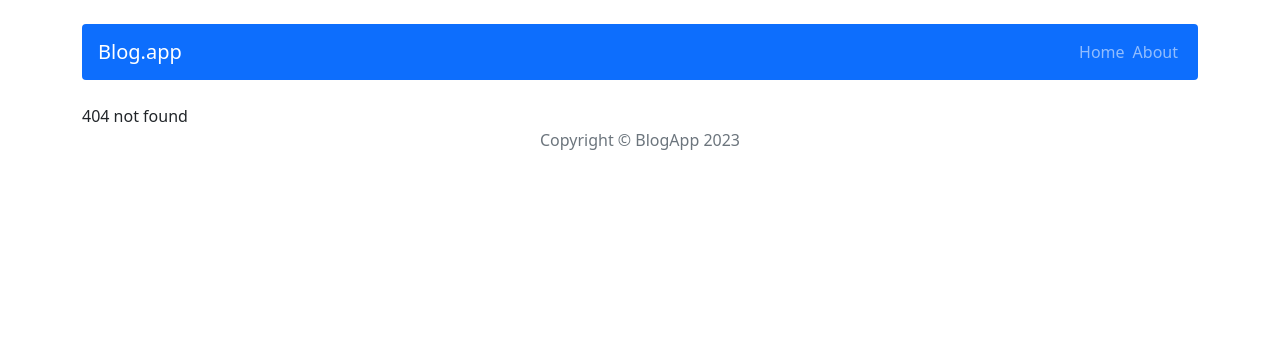
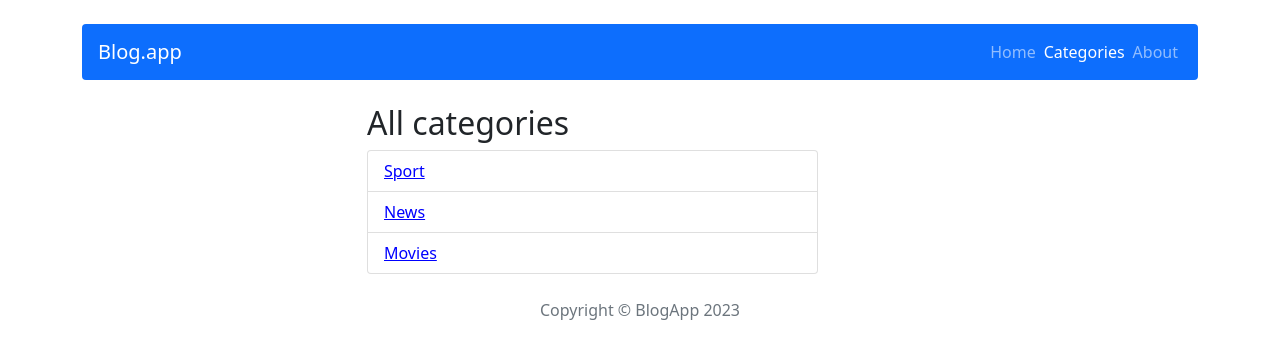
Before and after one commit to Adriannan23/react-blog, a React (Create React App) app: page /categories in a window 1280 px wide. Before the commit this address had no page. Shown: the top 358 px of the page. Built offline with nearby package versions, Linux system fonts and the light colour scheme.

Commit message:
add category section

```diff
--- a/src/App.js
+++ b/src/App.js
@@ -9,6 +9,7 @@ import { Container } from 'react-bootstrap'
 import Header from './components/views/Header/Header';
 import Footer from './components/views/Footer/Footer';
 import EditPostForm from './components/features/EditPostForm/EditPostForm';
+import Categories from './components/pages/Categories/Categories';
 
 const App = () => {
   return (
@@ -21,6 +22,7 @@ const App = () => {
           <Route path="/post/add" element={<AddPost />} />
           <Route path="/post/edit/:id" element={<EditPostForm />} />
           <Route path="/about" element={<About />} />
+          <Route path="/categories" element={<Categories />} />
           <Route path="*" element={<NotFound />} />
         </Routes>
         <Footer />
--- a/src/components/features/EditPostForm/EditPostForm.js
+++ b/src/components/features/EditPostForm/EditPostForm.js
@@ -19,7 +19,6 @@ const EditPostForm = () => {
   };
 
   const post = useSelector(state => selectPostsById(state, postId));
-  console.log('post', post.title);
 
   return (
 
--- a/src/components/features/PostForm/PostForm.js
+++ b/src/components/features/PostForm/PostForm.js
@@ -7,6 +7,7 @@ import 'react-quill/dist/quill.snow.css';
 import DatePicker from "react-datepicker";
 import 'react-datepicker/dist/react-datepicker.css';
 import { useForm } from "react-hook-form";
+import { useSelector } from "react-redux";
 
 const PostForm = ({ action, actionText, ...props }) => {
 
@@ -17,6 +18,7 @@ const PostForm = ({ action, actionText, ...props }) => {
   const [content, setContent] = useState('');
   const [contentError, setContentError] = useState(false);
   const [dateError, setDateError] = useState(false);
+  const [category, setCategory] = useState(props.category || '');
 
   const { register, handleSubmit: validate, formState: { errors } } = useForm();
 
@@ -24,10 +26,12 @@ const PostForm = ({ action, actionText, ...props }) => {
     setContentError(!content)
     setDateError(!publishedDate)
     if (content && publishedDate) {
-      action({ title, author, publishedDate, shortDescription, content });
+      action({ title, author, publishedDate, shortDescription, content, category });
     }
 
   };
+
+  const categories = useSelector((state) => state.categories);
 
   return (
     <div className="row" >
@@ -66,6 +70,21 @@ const PostForm = ({ action, actionText, ...props }) => {
             />
             {dateError && <small className="d-block form-text text-danger mt-2">Please choose date.</small>}
           </Form.Group>
+
+          <Form.Group className="mb-3" controlId="category">
+            <Form.Label>Category</Form.Label>
+            <Form.Select
+              {...register("category", { required: true })}
+              as="select"
+              placeholder="Please select category"
+              value={category}
+              onChange={e => setCategory(e.target.value)}
+            >
+              {categories.map((category => (<option value={category}>{category}</option>)))}
+            </Form.Select>
+            {errors.category && <small className="d-block form-text text-danger mt-2">Field is required.</small>}
+          </Form.Group>
+
           <Form.Group className="mb-3  col-10" controlId="exampleForm.ControlTextarea1" >
             <Form.Label>Short description</Form.Label>
             <Form.Control
--- /dev/null
+++ b/src/components/pages/Categories/Categories.js
@@ -0,0 +1,31 @@
+import { Link } from "react-router-dom";
+import { useSelector } from "react-redux";
+
+import { getCategories } from "../../../redux/categoriesRedux";
+
+const Categories = (props) => {
+  const categories = useSelector(getCategories);
+
+  return (
+    <div>
+      <div className="row" >
+        <div className="col-md-3"></div>
+        <div className="col-md-5 mb-4">
+          <h2>All categories</h2>
+          <div className="list-group">
+            {categories.map((category) => (
+              <Link to={'/categories/' + category} className="list-group-item list-group-item-action"
+                key={category}
+                style={{ color: 'blue', textDecoration: 'underline' }}
+              >
+                {category}
+              </Link>
+            ))}
+          </div>
+        </div>
+      </div>
+    </div>
+  );
+};
+
+export default Categories;
--- a/src/components/pages/Post/Post.js
+++ b/src/components/pages/Post/Post.js
@@ -7,8 +7,6 @@ import { useState } from 'react';
 import Button from 'react-bootstrap/Button';
 import { useDispatch } from 'react-redux';
 import { removePost } from "../../../redux/postsRedux";
-import DatePicker from "react-datepicker";
-
 import dateToStr from "../../../utils/dateToStr";
 
 import "react-datepicker/dist/react-datepicker.css";
@@ -43,6 +41,9 @@ const Post = props => {
           <h3>{post.title}</h3>
           <p><b>Author: </b>{post.author}</p>
           <p><b>Published: </b>{dateToStr(post.publishedDate)}</p>
+          <div><b>Category: </b>
+            {post.category}
+          </div>
           <div>{post.shortDescription}</div>
           <p dangerouslySetInnerHTML={{ __html: post.content }} />
         </div>
--- a/src/components/views/NavBar/NavBar.js
+++ b/src/components/views/NavBar/NavBar.js
@@ -7,6 +7,7 @@ const NavBar = () => {
       <NavbarBrand className="justify-content-start px-3" href="/">Blog.app</NavbarBrand>
       <Nav className="flex-sm-column flex-md-row px-3">
         <Nav.Link className="px-1" as={NavLink} to="/">Home</Nav.Link>
+        <Nav.Link className="px-1" as={NavLink} to="/categories">Categories</Nav.Link>
         <Nav.Link className="px-1" as={NavLink} to="/about">About</Nav.Link>
       </Nav>
     </Navbar>
--- /dev/null
+++ b/src/redux/categoriesRedux.js
@@ -0,0 +1,10 @@
+export const getCategories = state => state.categories;
+
+const categoriesReducer = (statePart = [], action) => {
+  switch (action.type) {
+    default:
+      return statePart;
+  }
+};
+
+export default categoriesReducer;
--- a/src/redux/initialState.js
+++ b/src/redux/initialState.js
@@ -33,6 +33,12 @@ const initialState = {
       author: 'John Doe'
     }
   ],
+
+  categories: [
+    'Sport',
+    'News',
+    'Movies',
+  ],
 };
 
 
--- a/src/redux/postsRedux.js
+++ b/src/redux/postsRedux.js
@@ -5,6 +5,10 @@ export const selectedPosts = state => state.posts;
 export const selectPostsById = (state, id) => {
   return state.posts.filter(post => post.id == id)[0];
 }
+
+export const getPostByCategory = ({ posts }, postCategory) =>
+  posts.filter((post) => post.category === postCategory);
+
 // actions
 const createActionName = actionName => `app/posts/${actionName}`;
 
@@ -20,6 +24,7 @@ export const addPost = payload => {
 export const editPost = payload => {
   return ({ type: 'EDIT_POST', payload })
 };
+
 
 
 // action creators
--- a/src/redux/store.js
+++ b/src/redux/store.js
@@ -1,9 +1,11 @@
 import { createStore, combineReducers } from 'redux';
 import initialState from './initialState';
 import postsReducer from './postsRedux'; // Importujemy subreducer
+import categoriesReducer from './categoriesRedux';
 
 const subreducers = {
   posts: postsReducer,
+  categories: categoriesReducer
 }
 
 const reducer = combineReducers(subreducers);
```
